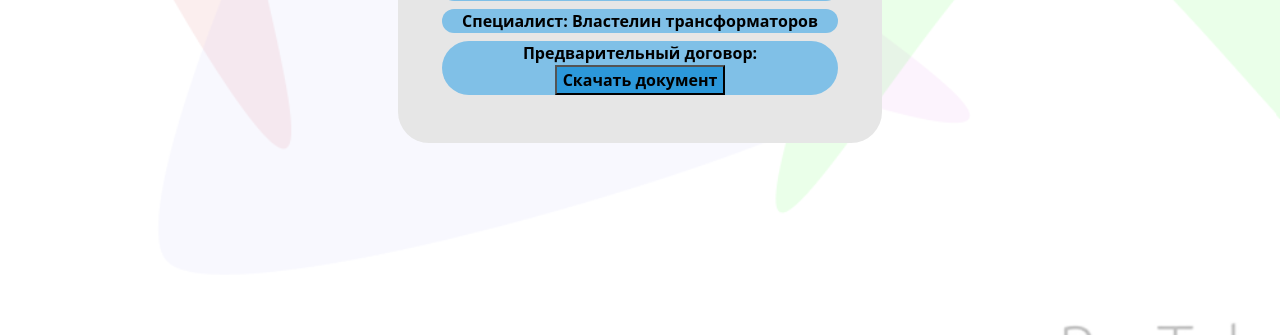
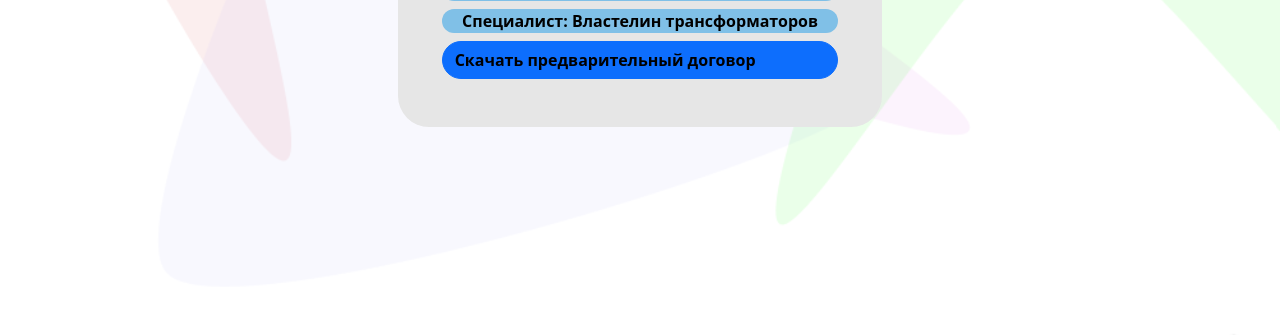
Before and after one commit to Electro98/protok, a Django app: template protok/calc/templates/calc/results.html in a window 1280 px wide. Shown: the part 170-505 px from the top of the page. Run offline with Django 3.2, Linux system fonts and the light colour scheme; the template is opened without the code that fills it, so the values that code supplies are empty.

Commit message:
Изменена кнопка скачать договор

```diff
--- a/protok/calc/templates/calc/results.html
+++ b/protok/calc/templates/calc/results.html
@@ -42,11 +42,10 @@
         </div>
         </center>
         <center>
-        <div class="col-md-10" , style="background: #80C0E7;border-radius: 31px">
-            <span style="color: #000000; font-weight: bold;">Предварительный договор: </span>
+        <div class="col-md-10" , style="border-radius: 31px; background-color: rbga(18, 255, 13);">
             <a href="http://127.0.0.1:8000/static/calc/fon_site.png" download="">
-                <button style="background: #2C98DA">
-                    <span style="color: #000000; font-weight: bold;">Скачать документ</span>
+                <button type="submit" class="btn btn-primary col-md-12 mx-auto d-flex text-center" style="border-radius: 31px; background-color: rbga(18, 255, 13);">
+                    <span style="color: #000000; font-weight: bold;">Скачать предварительный договор</span>
                 </button>
             </a>
         </div>
@@ -54,5 +53,5 @@
     </div>
 </div>
 
-</body>
+</body>s
 </html>
```
